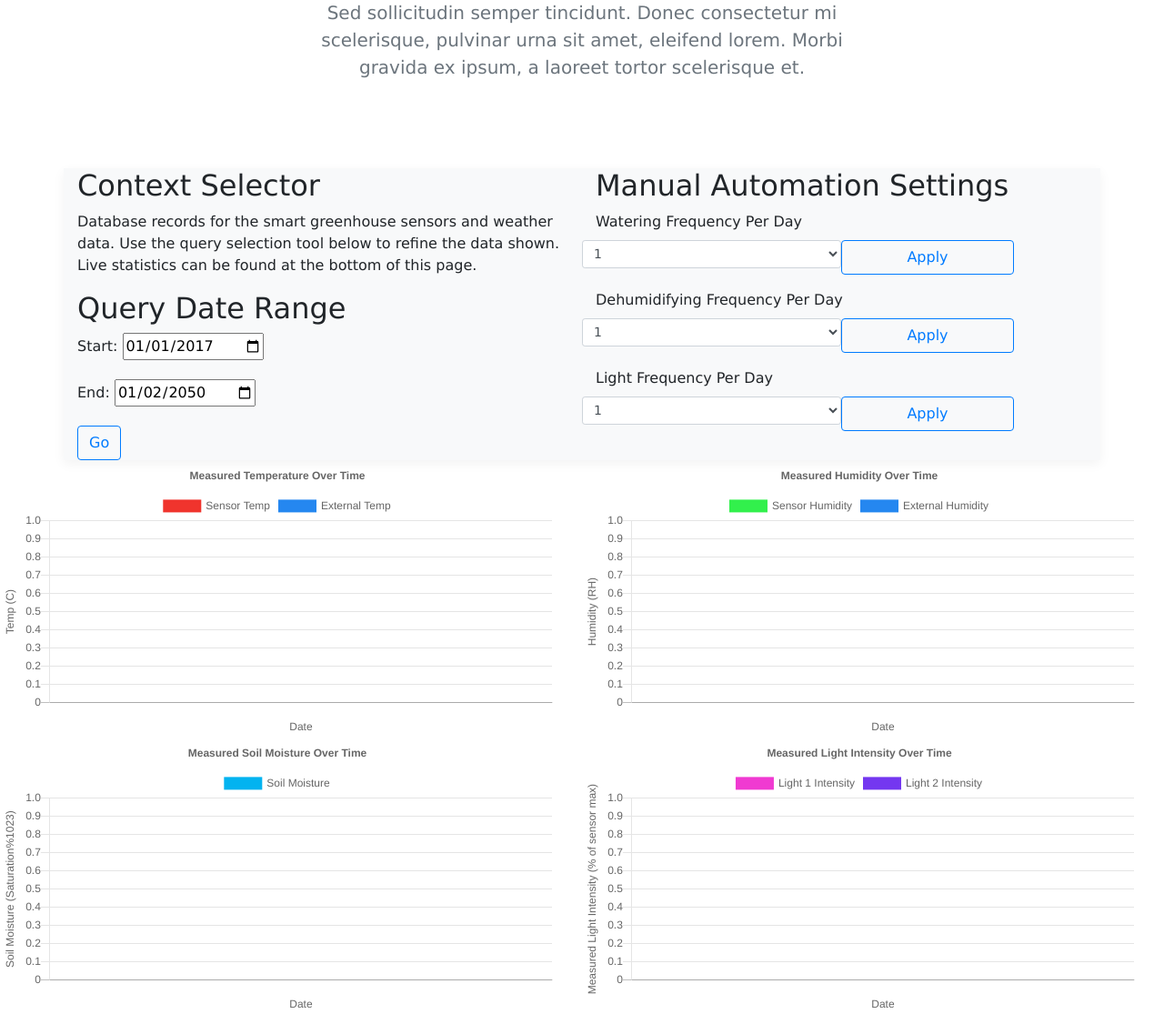
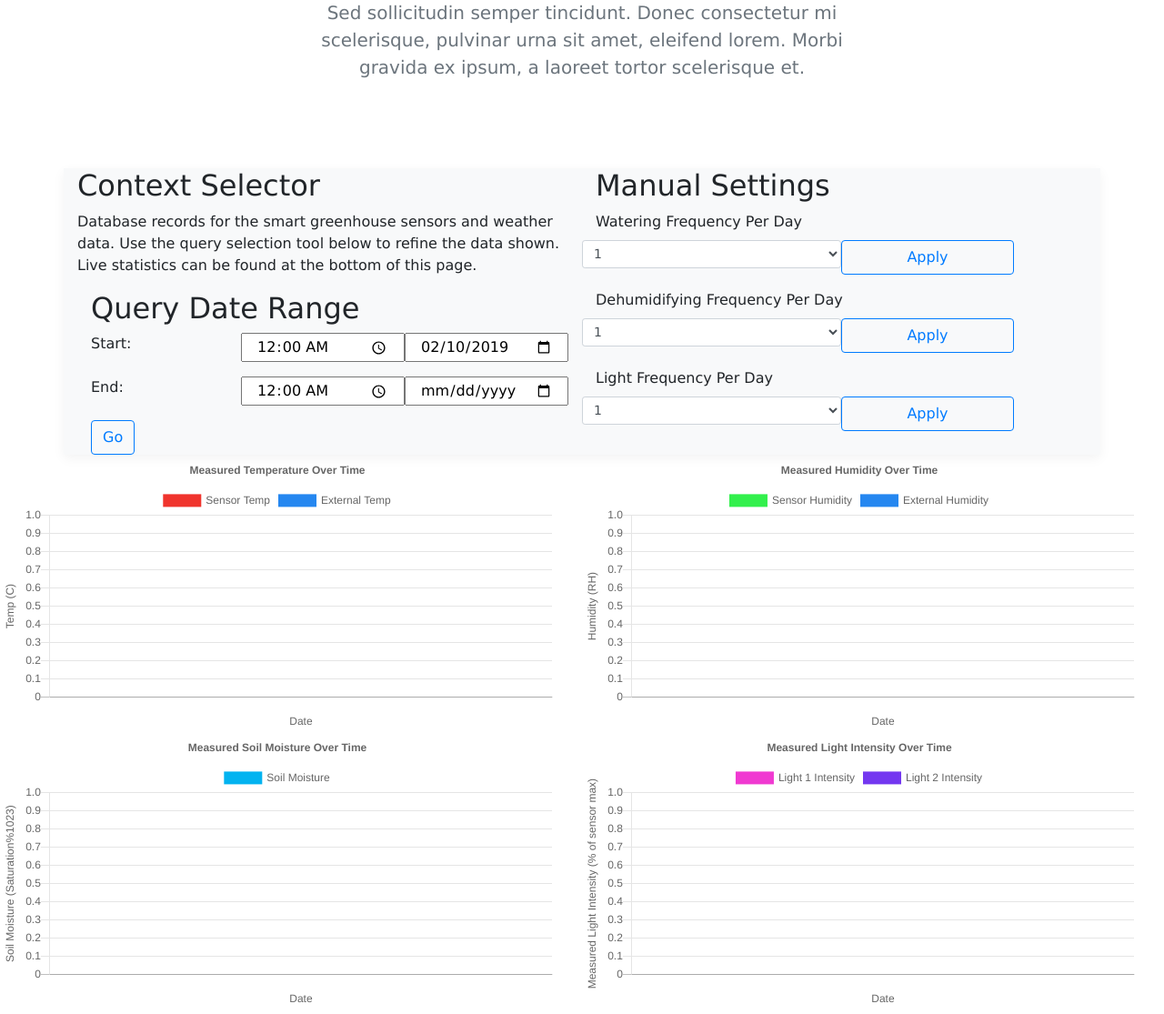
Before and after one commit to BenRGH/SmartGreenhouse_FYP, a Node server app: page / in a window 1280 px wide. Shown: the part 297-1412 px from the top of the page at 91% size. Run offline with Node 20, Linux system fonts and the light colour scheme; data that the repository does not hold is empty; some libraries are stand-ins or nearby versions.

Commit message:
Added Time Field

```diff
--- a/Code/Pi/public/javascripts/dbToWeb.js
+++ b/Code/Pi/public/javascripts/dbToWeb.js
@@ -483,7 +483,7 @@ $(document).ready(function() {
 
         } catch(e){
             console.error(e);
-            $('#loading').text("Failed to display data. Soz 🤷‍♂️");
+            $('#loading').text("Failed to display data due to either database error or network disconnect. Soz 🤷‍♂️");
         }
     }
 
@@ -491,12 +491,22 @@ $(document).ready(function() {
         // Do this
     }
 
-
-    let defaultStart = new Date('2019-01-01T00:00:00.000Z'); // Before the start of this project
+    // old '2019-01-01T00:00:00.000Z'
+    let defaultStart = new Date(); // By default this is today
+    defaultStart.setDate(defaultStart.getDate() - 3);  // 3 days before today
     let defaultEnd = new Date('2050-11-01T00:00:00.000Z'); // This'll probably be useless by 2050
 
-    $('.statsContainer').hide();
-    $('#loading').show();
+    // Set the values in the input field so the above is global changing
+    //let formattedDefaultStart = defaultStart.getFullYear() + "-" + defaultStart.getMonth() + "-" + defaultStart.getDate();
+    let startDateField = $('#startDate');
+
+    console.log(startDateField.val());
+    document.querySelector("#startDate").value = defaultStart.toISOString().substr(0,10);
+    console.log(startDateField.val());
+    //console.log(formattedDefaultStart);
+
+    // $('#endDate').val(defaultEnd);
+
     chartIt(defaultStart, defaultEnd); // Draw charts with default * data
     $('#loading').hide();
     $('.statsContainer').show();
@@ -508,11 +518,32 @@ $(document).ready(function() {
     // }
 
     $('#dateRangeBtn').click(function(){ // When 'Go' is clicked the data is saved here
-        let startDate = new Date($('#startDate').val());
-        let endDate = new Date($('#endDate').val());
+        let rawStartDate = new Date($('#startDate').val());
+        console.log("raw start date: " + rawStartDate.toString());
+        let rawStartTime = $('#startTime').val();
+        console.log("raw start time: " + rawStartTime.toString());
+
+        rawStartDate.setHours(parseInt(rawStartTime.substr(0,2)));
+        rawStartDate.setMinutes(parseInt(rawStartTime.substr(3,2)));
+        console.log(rawStartDate);
+
+        let startDate = new Date(rawStartDate);
+
+
+        let rawEndDate = new Date($('#endDate').val());
+        console.log("raw end date: " + rawEndDate.toString());
+        let rawEndTime = $('#endTime').val();
+        console.log("raw end time: " + rawEndTime.toString());
+
+        rawEndDate.setHours(parseInt(rawEndTime.substr(0,2)));
+        rawEndDate.setMinutes(parseInt(rawEndTime.substr(3,2)));
+        console.log(rawEndDate);
+        let endDate = new Date(rawEndDate);
+
         console.log("pls work");
-        console.log(startDate);
-        console.log(endDate);
+        // console.log(startDate);
+        // console.log(endDate);
+
         remakeCharts(); // Have to wipe the instance before making a new one
         chartIt(startDate, endDate); // Make charts with new dataset
 
--- a/Code/Pi/public/stylesheets/style.css
+++ b/Code/Pi/public/stylesheets/style.css
@@ -46,6 +46,10 @@ header{
 #live{
   margin-top: 20px;
   display: none;
+}
+
+input{
+
 }
 
 #dateRangeSelector{
--- a/Code/Pi/views/index.ejs
+++ b/Code/Pi/views/index.ejs
@@ -59,21 +59,25 @@
             <p>Database records for the smart greenhouse sensors and weather data. Use the query selection
               tool below to refine the data shown. Live statistics can be found at the bottom of this
               page.</p>
-            <form id="dateRangeSelector">
+            <form id="dateRangeSelector" class="container">
               <h2>Query Date Range</h2>
-              <div class="form-group">
-                <label for="startDate">Start:</label>
-                <input type="date" id="startDate" name="startDateRange" value="2017-01-01">
+              <div class="form-group row">
+                <label class="col-md-4" for="startTime startDate">Start:</label>
+                <input class="col-md-4" type="time" id="startTime" name="startTimeRange" value="00:00">
+                <input class="col-md-4" type="date" id="startDate" name="startDateRange">
+                <!--value="2019-01-01"-->
               </div>
-              <div class="form-group">
-                <label for="endDate">End:</label>
-                <input type="date" id="endDate" name="endDateRange" value="2050-01-02">
+              <div class="form-group row">
+                <label class="col-md-4" for="endTime endDate">End:</label>
+                <input class="col-md-4" type="time" id="endTime" name="endTimeRange" value="00:00">
+                <input class="col-md-4" type="date" id="endDate" name="endDateRange">
+                <!--value="2050-01-02"-->
               </div>
               <button type="button" class="btn btn-outline-primary" id="dateRangeBtn">Go</button>
             </form>
           </div>
           <div id="manualAutoVals" class="col-6">
-            <h2>Manual Automation Settings</h2>
+            <h2>Manual Settings</h2>
             <form>
               <div class="form-group">
                 <label for="wateringFreqIn">Watering Frequency Per Day</label>
```
